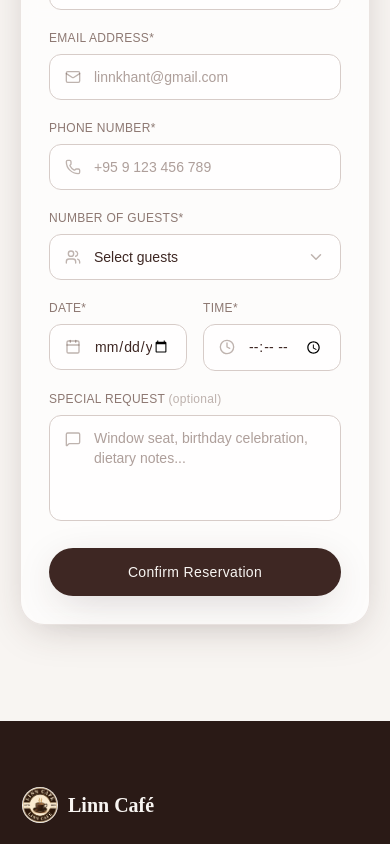
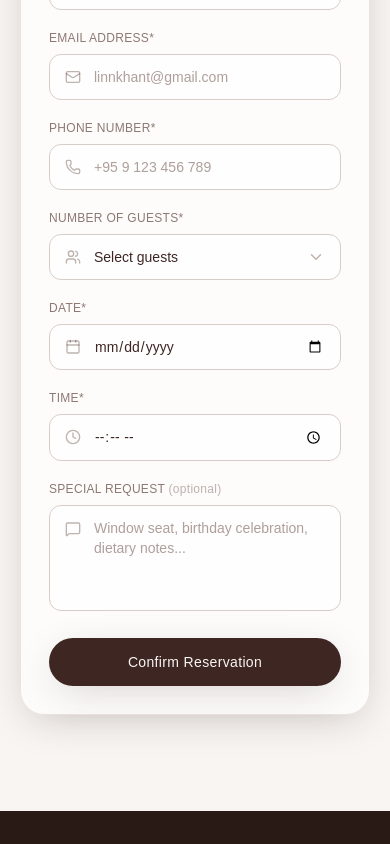
Before and after one commit to coffeeespresso343/linn-cafe, a React (Vite) app: page /reservation in a window 390 px wide. Shown: the part 931-1775 px from the top of the page. Built offline with nearby package versions, Linux system fonts and the light colour scheme.

Commit message:
Input overflow test

```diff
--- a/src/components/ReservationForm.jsx
+++ b/src/components/ReservationForm.jsx
@@ -73,7 +73,7 @@ const ReservationForm = () => {
         >
           {label}*
         </label>
-        <div className="relative">
+        <div className="relative min-w-0">
           {Icon && (
             <Icon
               size={16}
@@ -86,7 +86,7 @@ const ReservationForm = () => {
             type={type}
             value={values[name]}
             onChange={handleChange}
-            className={`input-base ${Icon ? "pl-11" : ""} ${errors[name] ? "border-red-400 focus:border-red-400 focus:ring-red-100" : ""}`}
+            className={`input-base w-full min-w-0 ${Icon ? "pl-11" : ""} ${errors[name] ? "border-red-400 focus:border-red-400 focus:ring-red-100" : ""}`}
             {...extra}
           />
         </div>
@@ -158,13 +158,15 @@ const ReservationForm = () => {
         )}
       </div>
 
-      <div className="relative grid grid-cols-2 gap-4 sm:contents sm:gap-4">
-        <span className="inline-block min-w-0">
-          {inputWrap("date", "Date", "date")}
-        </span>
+      {/* <div className="grid grid-cols-1 sm:grid-cols-2 gap-4">
+        {inputWrap("date", "Date", "date")}
 
         {inputWrap("time", "Time", "time")}
-      </div>
+      </div> */}
+
+      {inputWrap("date", "Date", "date")}
+
+      {inputWrap("time", "Time", "time")}
 
       <div className="sm:col-span-2">
         <label
--- a/src/index.css
+++ b/src/index.css
@@ -197,6 +197,12 @@ h4,
   }
 }
 
+input[type="date"],
+input[type="time"] {
+  min-width: 0;
+  width: 100%;
+}
+
 @layer utilities {
   .text-gradient-gold {
     background: linear-gradient(120deg, #C89B3C 0%, #E0BC70 45%, #C89B3C 100%);
```
